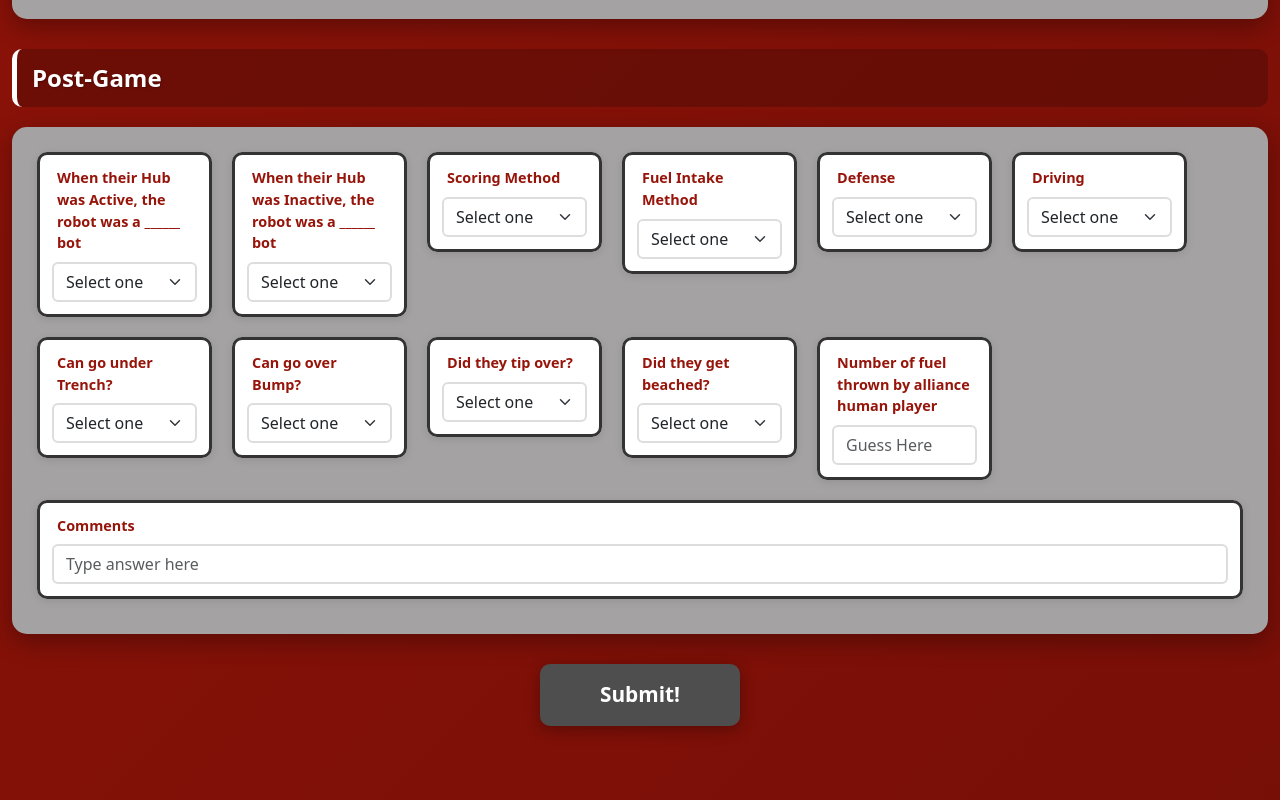
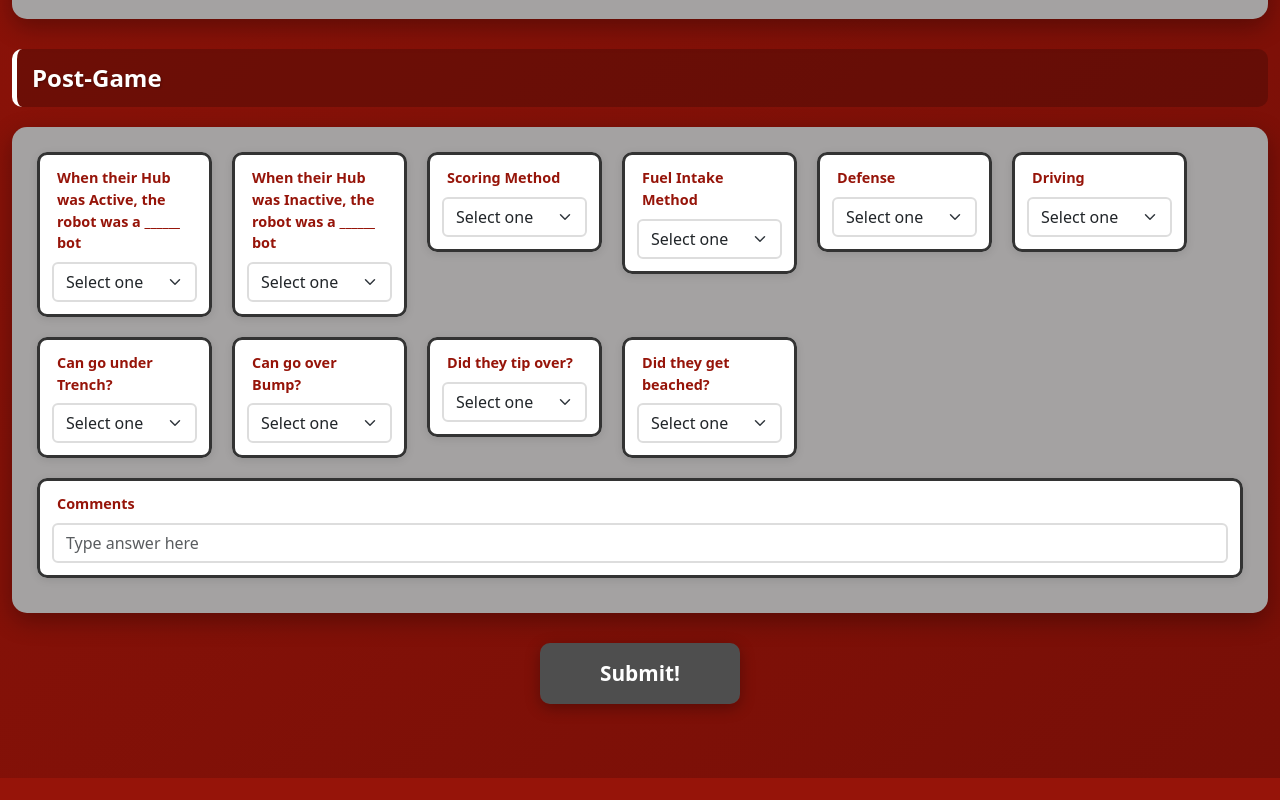
Before and after one commit to Frc5572/Scouting-Website, a plain HTML site: page index.html in a window 1280 px wide. Shown: the part 1621-2421 px from the top of the page. After the commit the page ends 2399 px from the top, so only its background shows below. Drawn offline with nearby package versions, Linux system fonts and the light colour scheme.

Commit message:
no human player count

```diff
--- a/index.html
+++ b/index.html
@@ -715,10 +715,6 @@
               <option value="No">No</option>
             </select>
           </fieldset>
-          <fieldset>
-            <legend>Number of fuel thrown by alliance human player</legend>
-            <input type="number" class="form-control" name="entry.1206035018" id="humanPlayerFuel" placeholder="Guess Here" required min="0" max="400">
-          </fieldset>
         </div>
 
         <div class="form-row" style="margin-top: 20px;">
```
